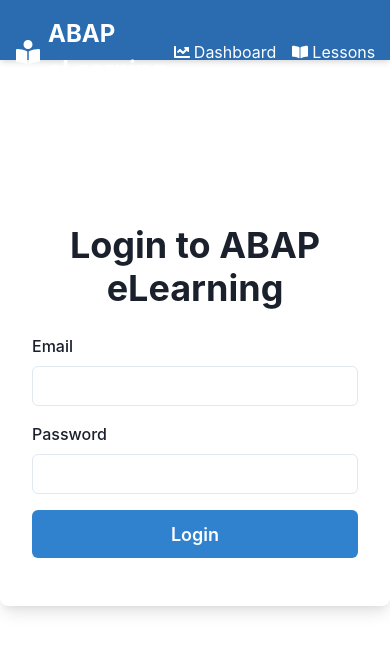
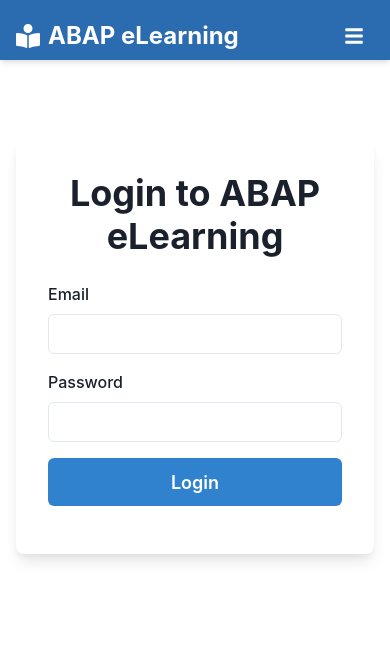
Before and after one commit to GPT-Engineer-App/abap-elearning-skeleton, a React (Vite) app: page / in a window 390 px wide. Shown: the top 652 px of the page. Built offline with nearby package versions, Linux system fonts and the light colour scheme.

Commit message:
Adjust layout for responsiveness
Updated the layout of the application to ensure it is responsive across different screen sizes. This change enhances the user experience on mobile and tablet devices.
[skip gpt_engineer]

```diff
--- a/src/App.jsx
+++ b/src/App.jsx
@@ -14,7 +14,15 @@ import Test3 from "./pages/Test3.jsx";
 const App = () => (
   <Router>
     <NavBar />
-    <Box as="main" mt="32" overflowY="auto" height="calc(100vh - 60px)">
+    <Box
+      as="main"
+      mt="60px"
+      px={{ base: 4, md: 8 }}
+      py={4}
+      maxW="container.xl"
+      mx="auto"
+      minH="calc(100vh - 60px)"
+    >
       <Routes>
         <Route exact path="/" element={<Login />} />
         <Route path="/dashboard" element={<Index page="dashboard" />} />
--- a/src/components/NavBar.jsx
+++ b/src/components/NavBar.jsx
@@ -1,14 +1,12 @@
-import { Box, Flex, Link, Icon, Text } from "@chakra-ui/react";
-import { FaChartLine, FaBookOpen, FaComments, FaUser, FaBookReader, FaPencilAlt } from "react-icons/fa";
+import { Box, Flex, Link, Icon, Text, IconButton, useDisclosure, Drawer, DrawerOverlay, DrawerContent, DrawerCloseButton, DrawerHeader, DrawerBody, VStack } from "@chakra-ui/react";
+import { FaChartLine, FaBookOpen, FaComments, FaUser, FaBookReader, FaPencilAlt, FaBars } from "react-icons/fa";
 import { Link as RouterLink } from "react-router-dom";
 
-const NavBar = () => (
-  <Box bg="blue.600" p={4} shadow="md" position="fixed" top="0" width="100%" zIndex="50" height="60px">
-    <Flex justify="space-between" align="center" maxW="container.lg" mx="auto">
-      <Text color="white" fontSize="2xl" fontWeight="bold" display="flex" alignItems="center">
-        <Icon as={FaBookReader} mr={2} /> ABAP eLearning
-      </Text>
-      <Flex>
+const NavBar = () => {
+  const { isOpen, onOpen, onClose } = useDisclosure();
+
+  const NavLinks = ({ isMobile = false }) => (
+    <>
       <Link as={RouterLink} to="/dashboard" color="white" mx={2} display="flex" alignItems="center">
         <Icon as={FaChartLine} mr={1} /> Dashboard
       </Link>
@@ -24,6 +22,8 @@ const NavBar = () => (
       <Link as={RouterLink} to="/profile" color="white" mx={2} display="flex" alignItems="center">
         <Icon as={FaUser} mr={1} /> Profile
       </Link>
+      {!isMobile && (
+        <>
           <Link as={RouterLink} to="/lesson1" color="white" mx={2} display="flex" alignItems="center">
             <Icon as={FaBookOpen} mr={1} /> Lesson 1
           </Link>
@@ -42,9 +42,50 @@ const NavBar = () => (
           <Link as={RouterLink} to="/test3" color="white" mx={2} display="flex" alignItems="center">
             <Icon as={FaPencilAlt} mr={1} /> Test 3
           </Link>
+        </>
+      )}
+    </>
+  );
+
+  return (
+    <Box bg="blue.600" p={4} shadow="md" position="fixed" top="0" width="100%" zIndex="50" height="60px">
+      <Flex justify="space-between" align="center" maxW="container.lg" mx="auto">
+        <Text color="white" fontSize="2xl" fontWeight="bold" display="flex" alignItems="center">
+          <Icon as={FaBookReader} mr={2} /> ABAP eLearning
+        </Text>
+
+        {/* Desktop Navigation */}
+        <Flex display={{ base: "none", lg: "flex" }}>
+          <NavLinks />
         </Flex>
+
+        {/* Mobile Menu Button */}
+        <IconButton
+          display={{ base: "flex", lg: "none" }}
+          aria-label="Open menu"
+          fontSize="20px"
+          color="white"
+          variant="ghost"
+          icon={<FaBars />}
+          onClick={onOpen}
+        />
+
+        {/* Mobile Navigation Drawer */}
+        <Drawer isOpen={isOpen} placement="right" onClose={onClose}>
+          <DrawerOverlay />
+          <DrawerContent>
+            <DrawerCloseButton />
+            <DrawerHeader borderBottomWidth="1px">Menu</DrawerHeader>
+            <DrawerBody>
+              <VStack spacing={4} align="stretch">
+                <NavLinks isMobile={true} />
+              </VStack>
+            </DrawerBody>
+          </DrawerContent>
+        </Drawer>
       </Flex>
     </Box>
   );
+};
 
 export default NavBar;
```
Lines whose indentation alone changed are shown as unchanged.
